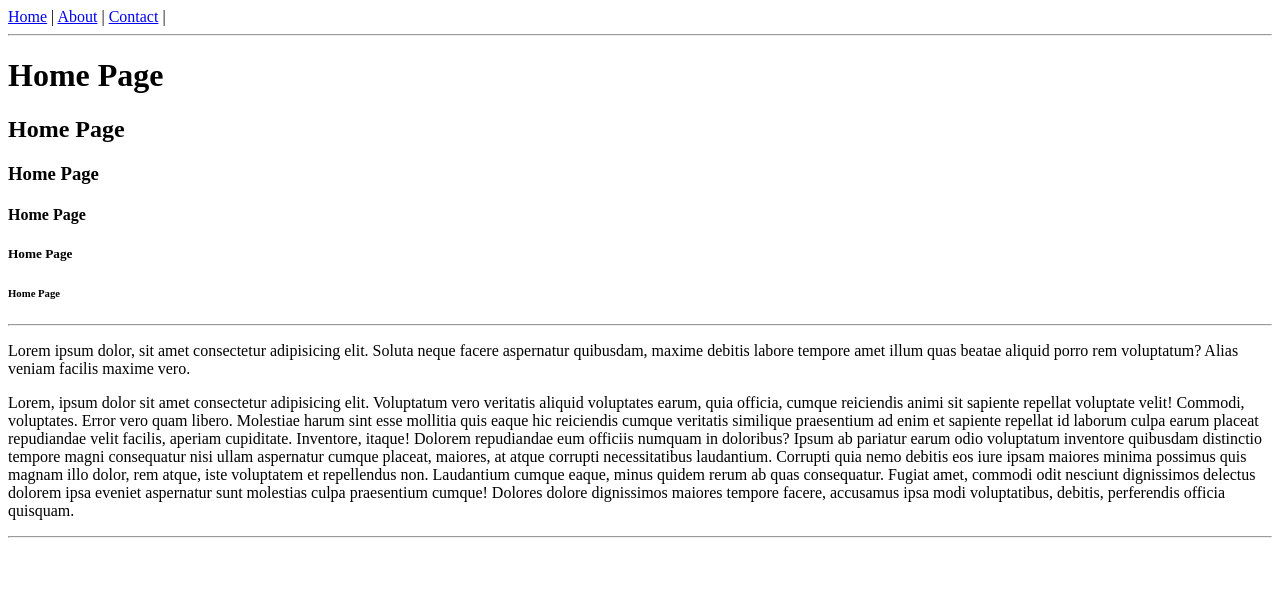
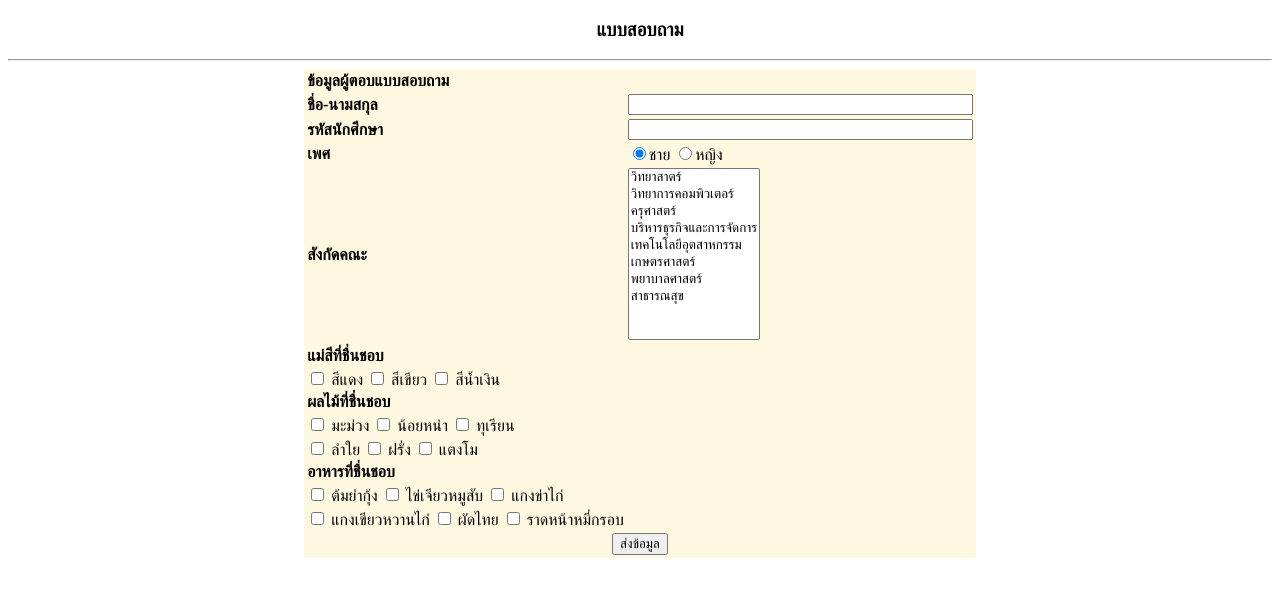
Before and after one commit to NattawutSuebootr427/NattawutSuebootr427.github.io, a plain HTML site: page index.html in a window 1280 px wide. Drawn offline with Linux system fonts and the light colour scheme.

Commit message:
assignment01

```diff
--- a/index.html
+++ b/index.html
@@ -1,28 +1,137 @@
 <!DOCTYPE html>
 <html lang="en">
 <head>
-  <meta charset="UTF-8">
-  <meta name="viewport" content="width=device-width, initial-scale=1.0">
-  <title>Nattawut427_Website</title>
+    <meta charset="UTF-8">
+    <meta name="viewport" content="width=device-width, initial-scale=1.0">
+    <title>แบบสอบถาม</title>
 </head>
 <body>
-  <a href="index.html">Home</a> |
-  <a href="about.html">About</a> |
-  <a href="contact.html">Contact</a> |
-  <hr>
-  <h1>Home Page </h1>
-  <h2>Home Page </h2>
-  <h3>Home Page </h3>
-  <h4>Home Page </h4>
-  <h5>Home Page </h5>
-  <h6>Home Page </h6>
-  <hr>
-  <p>Lorem ipsum dolor, sit amet consectetur adipisicing elit. Soluta neque facere aspernatur quibusdam, maxime debitis labore tempore amet illum quas beatae aliquid porro rem voluptatum? Alias veniam facilis maxime vero.</p>
-  <p>Lorem, ipsum dolor sit amet consectetur adipisicing elit. Voluptatum vero veritatis aliquid voluptates earum, quia officia, cumque reiciendis animi sit sapiente repellat voluptate velit! Commodi, voluptates. Error vero quam libero.
-  Molestiae harum sint esse mollitia quis eaque hic reiciendis cumque veritatis similique praesentium ad enim et sapiente repellat id laborum culpa earum placeat repudiandae velit facilis, aperiam cupiditate. Inventore, itaque!
-  Dolorem repudiandae eum officiis numquam in doloribus? Ipsum ab pariatur earum odio voluptatum inventore quibusdam distinctio tempore magni consequatur nisi ullam aspernatur cumque placeat, maiores, at atque corrupti necessitatibus laudantium.
-  Corrupti quia nemo debitis eos iure ipsam maiores minima possimus quis magnam illo dolor, rem atque, iste voluptatem et repellendus non. Laudantium cumque eaque, minus quidem rerum ab quas consequatur.
-  Fugiat amet, commodi odit nesciunt dignissimos delectus dolorem ipsa eveniet aspernatur sunt molestias culpa praesentium cumque! Dolores dolore dignissimos maiores tempore facere, accusamus ipsa modi voluptatibus, debitis, perferendis officia quisquam.</p>
-  <hr>
+    <style>
+        h3 {
+            text-align: center;
+        }
+        table{
+
+    margin: 0 auto;
+    text-align: left;
+        }
+    </style>
+<h3>แบบสอบถาม</h3>
+<hr>
+    <table  bgcolor="#fff8e1" align="center">
+            <td><b>ข้อมูลผู้ตอบแบบสอบถาม</b></td>
+            <td></td>
+        </tr>
+        <tr>
+            <td ><b>ชื่อ-นามสกุล</b></td>
+            <td ><input type="text"  size="40" name="name"></td>
+        </tr>
+        <tr>
+            <td ><b>รหัสนักศึกษา</b></td>
+            <td ><input type="text"  size="40"name="student_id"></td>
+        </tr>
+
+        <tr>
+            <td><b>เพศ</b></td>
+            <td>
+                <input  type="radio" name="gender" value="male" checked>ชาย
+                <input  type="radio" name="gender" value="female" >หญิง
+            </td>
+        </tr>
+        <tr >
+            <td><b>สังกัดคณะ</b></td>
+            <td >
+                    <select  size="10" name="faculty" multiple>
+                        <option>วิทยาสาตร์</option>
+                        <option>วิทยาการคอมพิวเตอร์</option>
+                        <option>ครุศาสตร์</option>
+                        <option>บริหารธุรกิจและการจัดการ</option>
+                        <option>เทคโนโลยีอุตสาหกรรม</option>
+                        <option>เกษตรศาสตร์</option>
+                        <option>พยาบาลศาสตร์</option>
+                        <option>สาธารณสุข</option>
+                        </optgroup>
+                        </select>
+            </td>
+            <tr>
+            </tr>
+        </tr>
+        <tr>
+            <td><b>แม่สีที่ชื่นชอบ</b></td>
+        </tr>
+        <tr>
+            <td>
+                <label>
+                <input type="checkbox" name="red"> สีแดง
+            </label>
+            <label>
+                <input type="checkbox" name="green"> สีเขียว
+            </label>
+            <label>
+                <input type="checkbox" name="blue"> สีน้ำเงิน
+            </label></td>
+        </tr>
+        <tr>
+            <td><b>ผลไม้ที่ชื่นชอบ</b></td>
+        </tr>
+        <tr>
+            <td>
+                <label>
+                <input type="checkbox" name="Mango"> มะม่วง
+            </label>
+            <label>
+                <input type="checkbox" name="custard apple"> น้อยหน่า
+            </label>
+            <label>
+                <input type="checkbox" name="durian"> ทุเรียน
+            </label></td>
+        </tr>
+        <tr>
+            <td>
+                <label>
+                <input type="checkbox" name="Longan"> ลำใย
+            </label>
+            <label>
+                <input type="checkbox" name="foreigner"> ฝรั่ง
+            </label>
+            <label>
+                <input type="checkbox" name="watermelon"> แตงโม
+            </label></td>
+        </tr>
+        <tr>
+            <td><b>อาหารที่ชื่นชอบ</b></td>
+        </tr>
+        <tr>
+            <td>
+                <label>
+                <input type="checkbox" name="Tomyamkoong"> ต้มยำกุ้ง
+            </label>
+            <label>
+                <input type="checkbox" name="Minced_sPork_Omelette"> ไข่เจียวหมูสับ
+            </label>
+            <label>
+                <input type="checkbox" name="Chicken_Galangal_Curry"> แกงข่าไก่
+            </label></td>
+        </tr>
+        <tr>
+            <td>
+                <label>
+                <input type="checkbox" name="Chicken_Green_Curry"> แกงเขียวหวานไก่
+            </label>
+            <label>
+                <input type="checkbox" name="Pad_Thai"> ผัดไทย
+            </label>
+            <label>
+                <input type="checkbox" name="Radnameegrob"> ราดหน้าหมี่กรอบ
+            </label></td>
+        </tr>
+        <tr>
+
+            <td colspan="2" style="text-align:center;">
+                <input type="submit" value="ส่งข้อมูล">
+            </td>
+        </tr>
+    </table>
+    </form>
 </body>
 </html>
```
